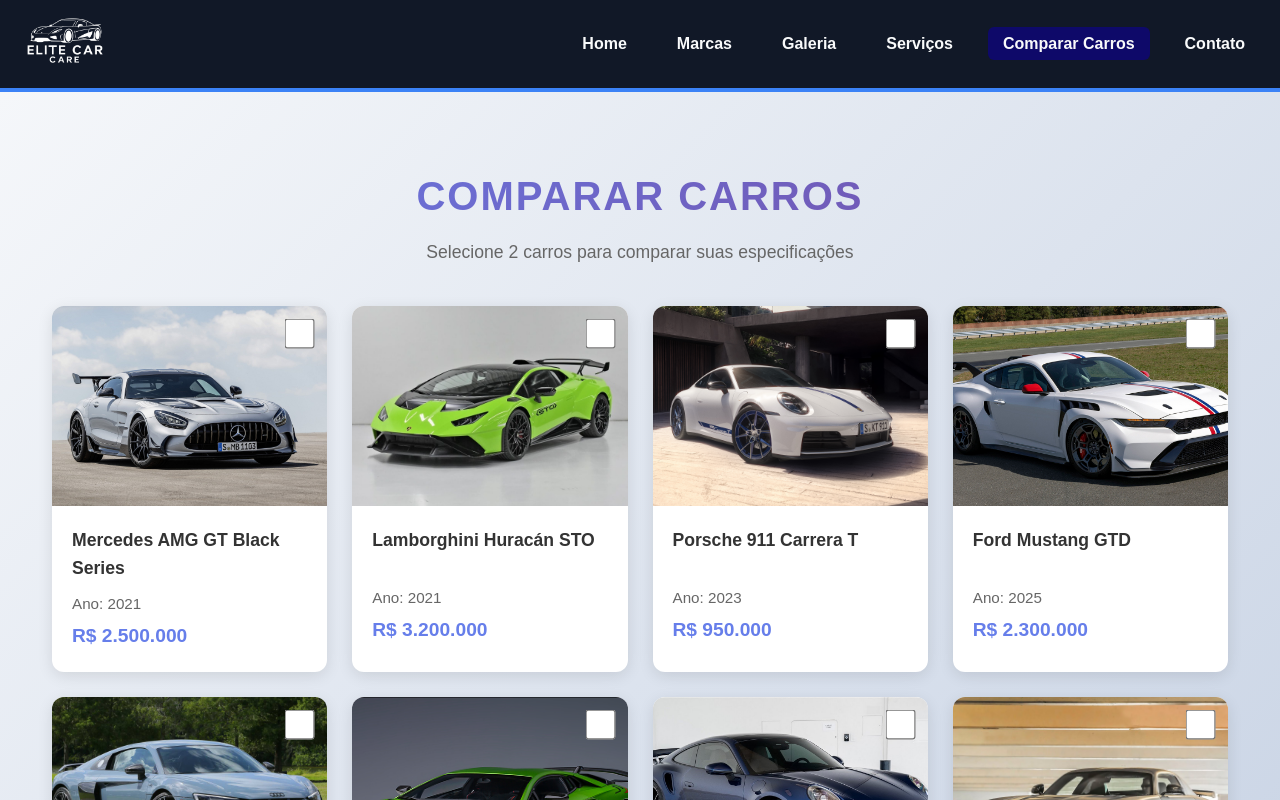
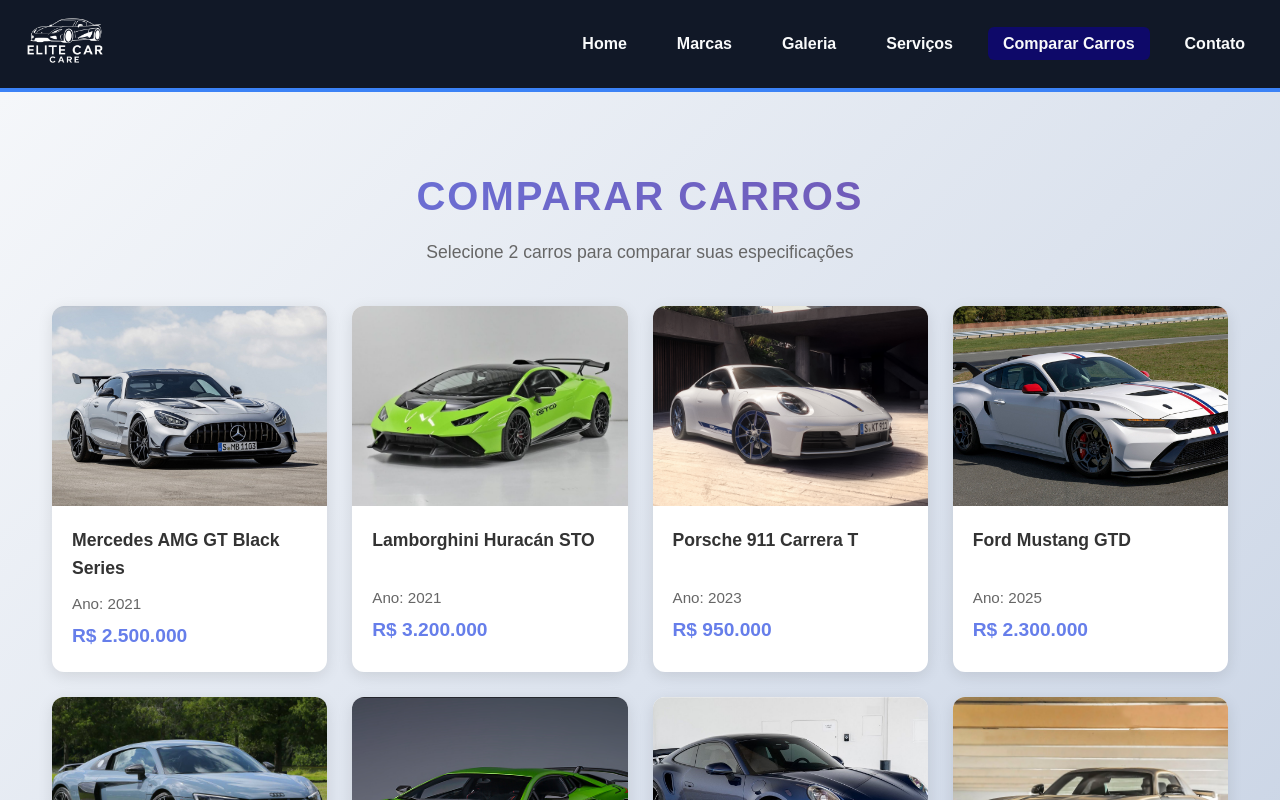
Before and after one commit to CAugusto777/carros-app, an Angular app: page /comparar-carros in a window 1280 px wide. Shown: the top 800 px of the page. Built offline with nearby package versions, Linux system fonts and the light colour scheme; a web font is replaced by a local one.

Commit message:
Correção Checkbox

```diff
--- a/src/app/comparar-carros/comparar-carros.css
+++ b/src/app/comparar-carros/comparar-carros.css
@@ -61,7 +61,7 @@
     transform: translateY(-3px);
 }
 
-/* Checkbox Container */
+/* Checkbox Container
 .checkbox-container {
     position: absolute;
     top: 15px;
@@ -75,7 +75,7 @@
     cursor: pointer;
     accent-color: #667eea;
     transform: scale(1.2);
-}
+}*/
 
 /* Imagem do Carro */
 .carro-imagem {
--- a/src/app/comparar-carros/comparar-carros.html
+++ b/src/app/comparar-carros/comparar-carros.html
@@ -9,14 +9,7 @@
             <div class="carro-card"
                  [class.selected]="isCarroSelecionado(1)"
                  (click)="toggleCarroSelection(1)">
-                <div class="checkbox-container">
-                    <input type="checkbox"
-                           id="carro1"
-                           class="carro-checkbox"
-                           [checked]="isCarroSelecionado(1)"
-                           (click)="$event.stopPropagation()">
-                    <label for="carro1"></label>
-                </div>
+
                 <div class="carro-imagem">
                     <img src="assets/IMG/2021-Mercedes-AMG-GT-Black-Series-009-2160-scaled.jpg" alt="Mercedes AMG GT">
                 </div>
@@ -30,14 +23,7 @@
             <div class="carro-card"
                  [class.selected]="isCarroSelecionado(2)"
                  (click)="toggleCarroSelection(2)">
-                <div class="checkbox-container">
-                    <input type="checkbox"
-                           id="carro2"
-                           class="carro-checkbox"
-                           [checked]="isCarroSelecionado(2)"
-                           (click)="$event.stopPropagation()">
-                    <label for="carro2"></label>
-                </div>
+
                 <div class="carro-imagem">
                     <img src="assets/IMG/STOVerde Mantis.jpg" alt="Lamborghini Huracán STO">
                 </div>
@@ -51,14 +37,7 @@
             <div class="carro-card"
                  [class.selected]="isCarroSelecionado(3)"
                  (click)="toggleCarroSelection(3)">
-                <div class="checkbox-container">
-                    <input type="checkbox"
-                           id="carro3"
-                           class="carro-checkbox"
-                           [checked]="isCarroSelecionado(3)"
-                           (click)="$event.stopPropagation()">
-                    <label for="carro3"></label>
-                </div>
+
                 <div class="carro-imagem">
                     <img src="assets/IMG/Porsche 911 Carrera T parked in a courtyard.jpg" alt="Porsche 911 Carrera T">
                 </div>
@@ -72,14 +51,7 @@
             <div class="carro-card"
                  [class.selected]="isCarroSelecionado(4)"
                  (click)="toggleCarroSelection(4)">
-                <div class="checkbox-container">
-                    <input type="checkbox"
-                           id="carro4"
-                           class="carro-checkbox"
-                           [checked]="isCarroSelecionado(4)"
-                           (click)="$event.stopPropagation()">
-                    <label for="carro4"></label>
-                </div>
+
                 <div class="carro-imagem">
                     <img src="assets/IMG/Mustang-GTD-Spirit-of-America-2025_2.jpg" alt="Ford Mustang GTD">
                 </div>
@@ -94,14 +66,7 @@
             <div class="carro-card"
                  [class.selected]="isCarroSelecionado(5)"
                  (click)="toggleCarroSelection(5)">
-                <div class="checkbox-container">
-                    <input type="checkbox"
-                           id="carro5"
-                           class="carro-checkbox"
-                           [checked]="isCarroSelecionado(5)"
-                           (click)="$event.stopPropagation()">
-                    <label for="carro5"></label>
-                </div>
+
                 <div class="carro-imagem">
                     <img src="assets/IMG/2020-audi-r8.jpg" alt="Audi R8 V10 Plus">
                 </div>
@@ -115,14 +80,7 @@
             <div class="carro-card"
                  [class.selected]="isCarroSelecionado(6)"
                  (click)="toggleCarroSelection(6)">
-                <div class="checkbox-container">
-                    <input type="checkbox"
-                           id="carro6"
-                           class="carro-checkbox"
-                           [checked]="isCarroSelecionado(6)"
-                           (click)="$event.stopPropagation()">
-                    <label for="carro6"></label>
-                </div>
+
                 <div class="carro-imagem">
                     <img src="assets/IMG/Verde Scandal.png" alt="Lamborghini Aventador SVJ">
                 </div>
@@ -136,14 +94,7 @@
             <div class="carro-card"
                  [class.selected]="isCarroSelecionado(7)"
                  (click)="toggleCarroSelection(7)">
-                <div class="checkbox-container">
-                    <input type="checkbox"
-                           id="carro7"
-                           class="carro-checkbox"
-                           [checked]="isCarroSelecionado(7)"
-                           (click)="$event.stopPropagation()">
-                    <label for="carro7"></label>
-                </div>
+
                 <div class="carro-imagem">
                     <img src="assets/IMG/porshe911-6104A1.jpg" alt="Porsche 911 Turbo S">
                 </div>
@@ -157,14 +108,7 @@
             <div class="carro-card"
                  [class.selected]="isCarroSelecionado(8)"
                  (click)="toggleCarroSelection(8)">
-                <div class="checkbox-container">
-                    <input type="checkbox"
-                           id="carro8"
-                           class="carro-checkbox"
-                           [checked]="isCarroSelecionado(8)"
-                           (click)="$event.stopPropagation()">
-                    <label for="carro8"></label>
-                </div>
+
                 <div class="carro-imagem">
                     <img src="assets/IMG/mercedes-benz-sls-amg-black-series-.jpg" alt="Mercedes-Benz SLS AMG">
                 </div>
--- a/src/app/comparar-carros/comparar-carros.ts
+++ b/src/app/comparar-carros/comparar-carros.ts
@@ -121,22 +121,27 @@
   }
 
   // Alternar seleção de carro
-  toggleCarroSelection(carroId: number): void {
+ toggleCarroSelection(carroId: number, event?: Event): void {
+  if (event) {
+    event.stopPropagation(); // Só para se chamado pelo checkbox
+  }
+
   const index = this.carrosSelecionados.indexOf(carroId);
 
   if (index > -1) {
-      // Remover o carro da lista de selecionados
     this.carrosSelecionados.splice(index, 1);
   } else {
-      // Verificar se já existem 2 carros selecionados
     if (this.carrosSelecionados.length >= 2) {
       this.mostrarAlerta('Você só pode selecionar 2 carros para comparar!');
       return;
     }
-
-      // Adicionar o carro à lista de selecionados
     this.carrosSelecionados.push(carroId);
   }
+}
+
+onCheckboxClick(carroId: number, event: Event): void {
+  event.stopPropagation(); // Impede que o clique chegue ao card
+  this.toggleCarroSelection(carroId);
 }
 
   // Obter texto informativo
```
Lines whose indentation alone changed are shown as unchanged.
